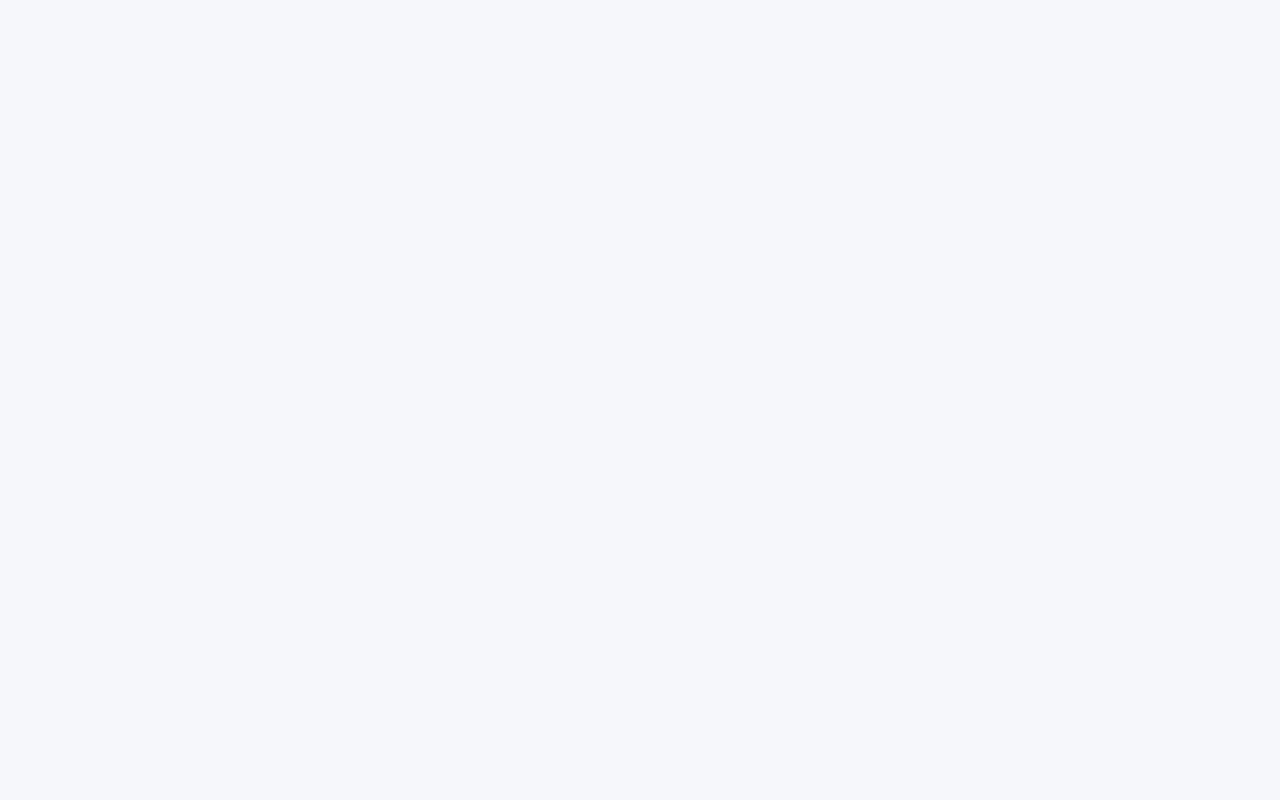
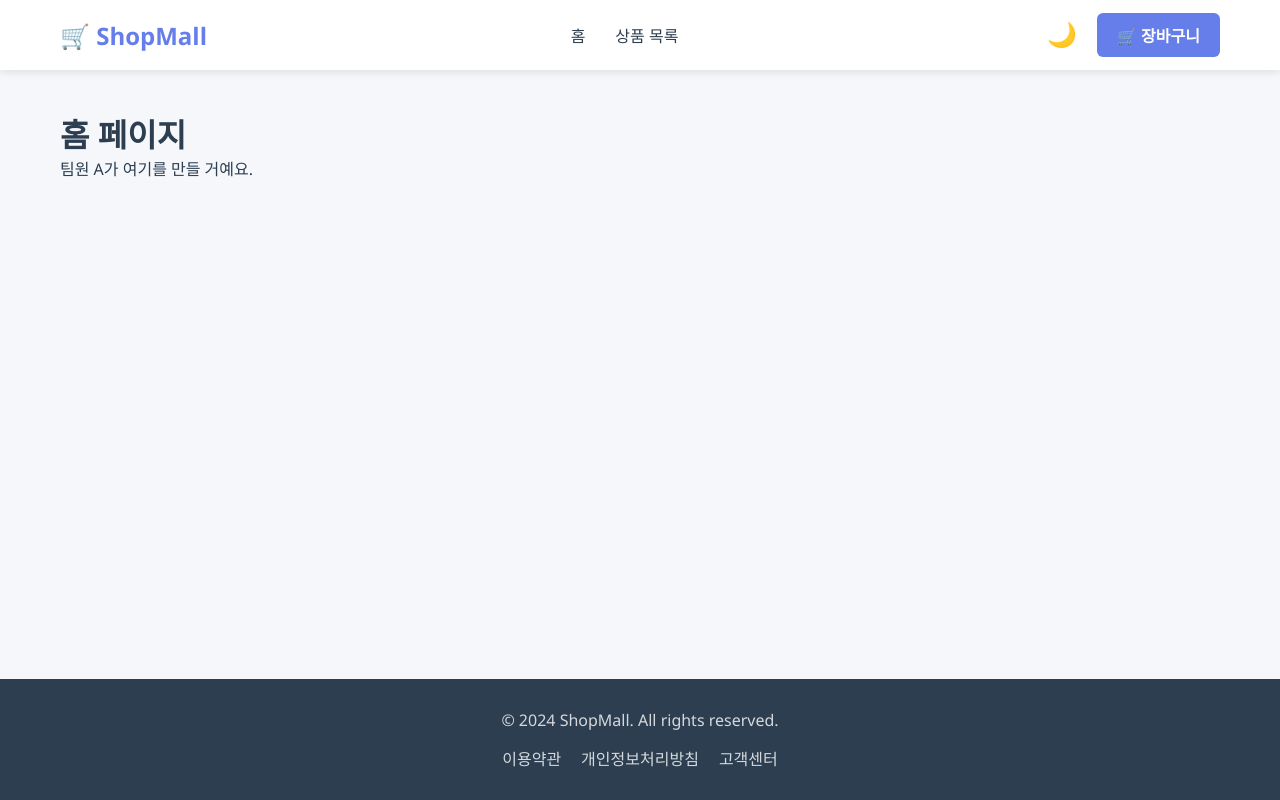
Before and after one commit to Glyph8/HA-Shopmall, a React (Vite) app: page / in a window 1280 px wide. Built offline with nearby package versions, Linux system fonts and the light colour scheme.

Commit message:
feat/임시페이지 포함 routing

```diff
--- a/src/App.tsx
+++ b/src/App.tsx
@@ -1,5 +1,24 @@
+import { BrowserRouter, Route, Routes } from "react-router-dom";
 import "./App.css";
+import Layout from "./components/Layout/Layout";
+import Home from "./pages/Home/Home";
+import ProductList from "./pages/ProductList/ProductList";
+import ProductDetail from "./pages/ProductDetail/ProductDetail";
+import Cart from "./pages/Cart/Cart";
 
-function App() {}
+function App() {
+  return (
+    <BrowserRouter>
+      <Routes>
+        <Route path="/" element={<Layout />}>
+          <Route index element={<Home />} />
+          <Route path="products" element={<ProductList />} />
+          <Route path="products/:id" element={<ProductDetail />} />
+          <Route path="cart" element={<Cart />} />
+        </Route>
+      </Routes>
+    </BrowserRouter>
+  );
+}
 
 export default App;
--- /dev/null
+++ b/src/pages/Cart/Cart.tsx
@@ -0,0 +1,9 @@
+function Cart() {
+  return (
+    <div>
+      <h1>장바구니 페이지</h1>
+    </div>
+  );
+}
+
+export default Cart;
--- /dev/null
+++ b/src/pages/Home/Home.tsx
@@ -0,0 +1,10 @@
+function Home() {
+  return (
+    <div>
+      <h1>홈 페이지</h1>
+      <p>팀원 A가 여기를 만들 거예요.</p>
+    </div>
+  );
+}
+
+export default Home;
--- /dev/null
+++ b/src/pages/ProductDetail/ProductDetail.tsx
@@ -0,0 +1,9 @@
+function ProductDetail() {
+  return (
+    <div>
+      <h1>상품 상세 페이지</h1>
+    </div>
+  );
+}
+
+export default ProductDetail;
--- /dev/null
+++ b/src/pages/ProductList/ProductList.tsx
@@ -0,0 +1,9 @@
+function ProductList() {
+  return (
+    <div>
+      <h1>상품 목록 페이지</h1>
+    </div>
+  );
+}
+
+export default ProductList;
```
